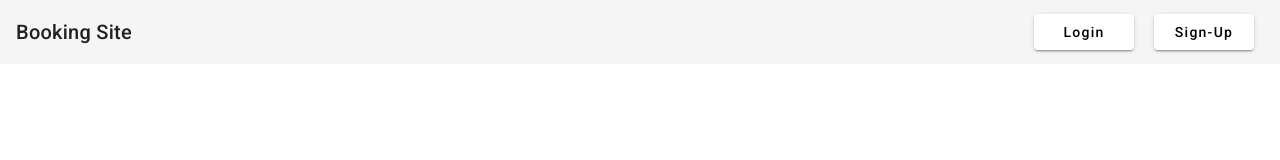
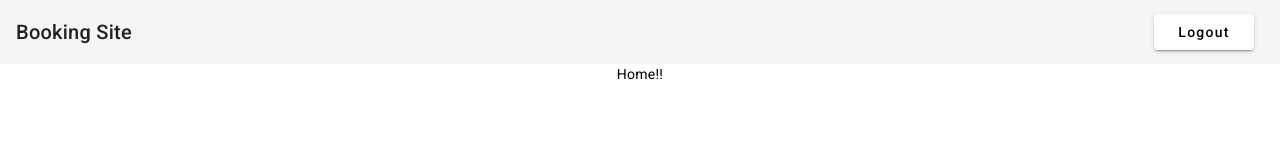
Before and after one commit to abfeb8/bookings-portal, an Angular app in the folder Frontend/Booking-app/: page /home in a window 1280 px wide. Before the commit this address led to /. Shown: the top 160 px of the page. Built offline with nearby package versions, Linux system fonts and the light colour scheme; sample sign-in values are in the browser's storage.

Commit message:
added routguard and home component

```diff
--- a/Frontend/Booking-app/src/app/app.component.html
+++ b/Frontend/Booking-app/src/app/app.component.html
@@ -1,10 +1,11 @@
 <mat-toolbar>
-  <span>Booking Site</span>
-  <span class="spacer"></span>
-  <button mat-raised-button [routerLink]='["/login"]' class="btn">Login</button>
-  <button mat-raised-button [routerLink]='["/register"]' class="btn">Sign-Up</button>
+    <span>Booking Site</span>
+    <span class="spacer"></span>
+    <button mat-raised-button [routerLink]='["/login"]' class="btn" *ngIf="!isUserLoggedIn()">Login</button>
+    <button mat-raised-button [routerLink]='["/register"]' class="btn" *ngIf="!isUserLoggedIn()">Sign-Up</button>
+    <button mat-raised-button class="btn" *ngIf="isUserLoggedIn()" (click)="logout()">Logout</button>
 </mat-toolbar>
 
 <div class="body">
-  <router-outlet></router-outlet>
+    <router-outlet></router-outlet>
 </div>
--- a/Frontend/Booking-app/src/app/app.component.ts
+++ b/Frontend/Booking-app/src/app/app.component.ts
@@ -1,4 +1,7 @@
 import { Component } from '@angular/core';
+import { AuthService } from './user-auth/services/auth.service';
+import { JwtServiceService } from './user-auth/services/jwt-service.service';
+import { Router } from '@angular/router';
 
 @Component({
   selector: 'app-root',
@@ -7,4 +10,15 @@ import { Component } from '@angular/core';
 })
 export class AppComponent {
   title = 'Booking-app';
+
+  constructor(private authService: AuthService, private jwtService: JwtServiceService, private router: Router) { }
+
+  isUserLoggedIn(): boolean {
+    return this.authService.isUserLoggedIn();
+  }
+
+  logout() {
+    this.jwtService.clearSession();
+    this.router.navigate(['/home']);
+  }
 }
--- a/Frontend/Booking-app/src/app/app.module.ts
+++ b/Frontend/Booking-app/src/app/app.module.ts
@@ -19,6 +19,7 @@ import { LoginFormComponent } from './forms/login-form/login-form.component';
 import { RegistrationFormComponent } from './forms/registration-form/registration-form.component';
 import { httpInterceptorProviders } from './http-interceptors';
 import { UserComponent } from './user-profile/user/user.component';
+import { HomeComponent } from './home/component/home/home.component';
 
 @NgModule({
   declarations: [
@@ -27,7 +28,8 @@ import { UserComponent } from './user-profile/user/user.component';
     RegisterComponent,
     LoginFormComponent,
     RegistrationFormComponent,
-    UserComponent
+    UserComponent,
+    HomeComponent
   ],
   imports: [
     BrowserModule,
--- /dev/null
+++ b/Frontend/Booking-app/src/app/home/component/home/home.component.css
@@ -0,0 +1,16 @@
+.spacer {
+    flex: 1 1 auto;
+}
+
+.btn {
+    max-width: 100px;
+    width: 100%;
+    margin: 0 10px;
+}
+
+.body {
+    width: 100%;
+    display: flex;
+    justify-content: center;
+    align-items: center;
+}
--- /dev/null
+++ b/Frontend/Booking-app/src/app/home/component/home/home.component.html
@@ -0,0 +1 @@
+<p>Home!!</p>
--- /dev/null
+++ b/Frontend/Booking-app/src/app/route-guard/login-guard.service.ts
@@ -0,0 +1,18 @@
+import { Injectable } from '@angular/core';
+import { CanActivate, Router } from '@angular/router';
+import { AuthService } from '../user-auth/services/auth.service';
+
+@Injectable({
+  providedIn: 'root'
+})
+export class LoginGuardService implements CanActivate {
+
+  constructor(private authService: AuthService, private router: Router) { }
+  canActivate(): boolean {
+    if (this.authService.isUserLoggedIn()) {
+      return true;
+    }
+    this.router.navigate(['/login']);
+    return false;
+  }
+}
--- a/Frontend/Booking-app/src/app/user-auth/component/register/register.component.ts
+++ b/Frontend/Booking-app/src/app/user-auth/component/register/register.component.ts
@@ -15,6 +15,7 @@ export class RegisterComponent {
   constructor(private userService: UserService, private jwtService: JwtServiceService) { }
 
   registerUser(newUser: User): void {
+    this.jwtService.clearSession();
     this.userService.creatUser(newUser).subscribe(
       {
         next: val => {
--- a/Frontend/Booking-app/src/app/user-auth/services/auth.service.ts
+++ b/Frontend/Booking-app/src/app/user-auth/services/auth.service.ts
@@ -2,6 +2,7 @@ import { HttpClient } from '@angular/common/http';
 import { Injectable } from '@angular/core';
 import { UserAuthenticationResponse } from 'src/app/interfaces/user-authentication-response';
 import { UserLoginRequest } from 'src/app/interfaces/user-login-request';
+import { JwtServiceService } from './jwt-service.service';
 
 @Injectable({
   providedIn: 'root'
@@ -10,9 +11,14 @@ export class AuthService {
 
   userUri: string = 'http://localhost:8080/auth';
 
-  constructor(private http: HttpClient) { }
+  constructor(private http: HttpClient, private jwtService: JwtServiceService) { }
 
   login(loginRequest: UserLoginRequest) {
+    this.jwtService.clearSession();
     return this.http.post<UserAuthenticationResponse>(`${this.userUri}/login`, loginRequest);
   }
+
+  isUserLoggedIn() {
+    return this.jwtService.getJwtToken() !== null;
+  }
 }
--- a/Frontend/Booking-app/src/app/user-auth/services/jwt-service.service.ts
+++ b/Frontend/Booking-app/src/app/user-auth/services/jwt-service.service.ts
@@ -19,4 +19,9 @@ export class JwtServiceService {
   getJwtToken(): string | null {
     return localStorage.getItem(this.jwtTokenKey);
   }
+
+  clearSession() {
+    localStorage.removeItem(this.jwtTokenKey);
+    localStorage.removeItem(this.loggedInUserKey);
+  }
 }
```
Also changed, not shown: Frontend/Booking-app/src/app/app-routing.module.ts (+6 -2 lines), Frontend/Booking-app/src/app/home/component/home/home.component.ts (added, +10 -0 lines), 2 other files (tests, documents, lock files or other folders).
